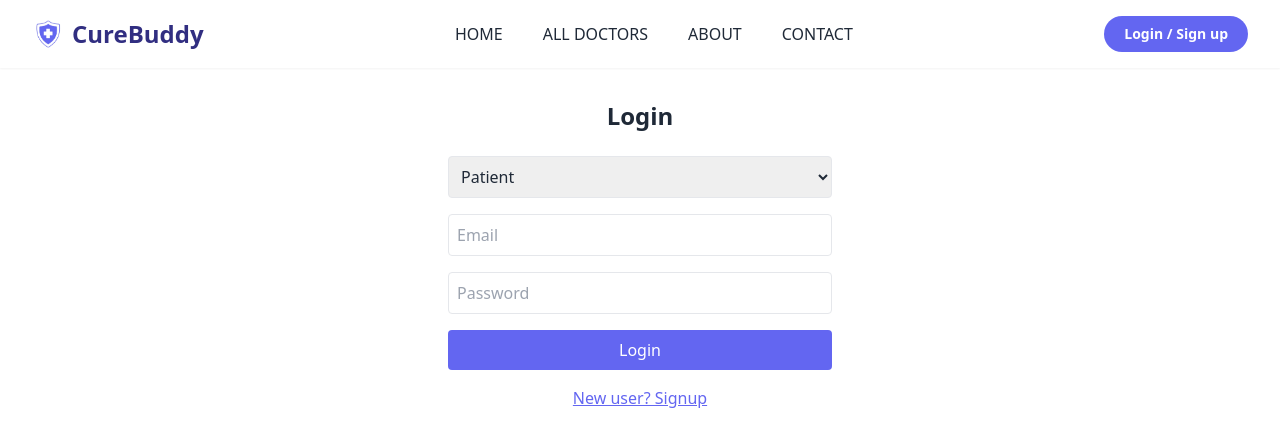
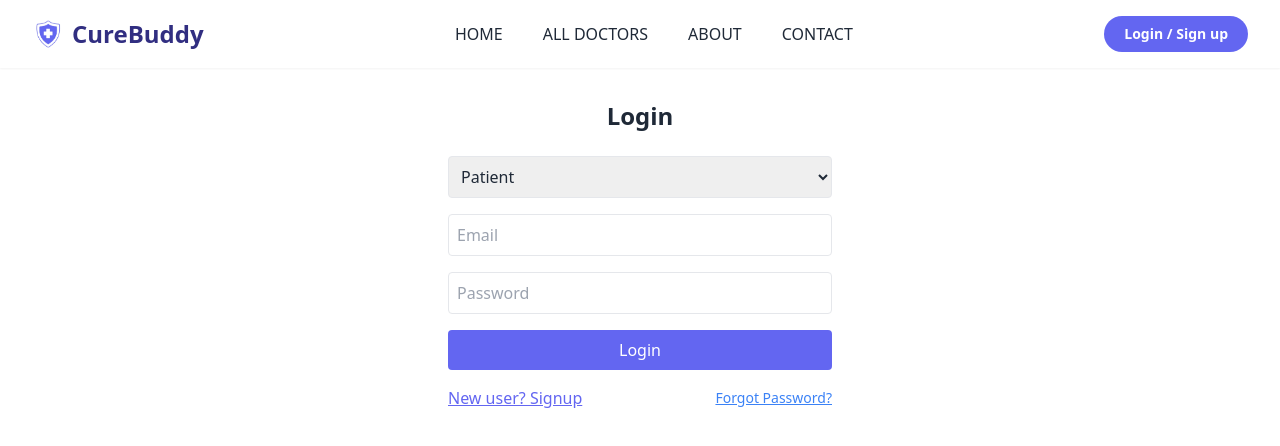
Before and after one commit to kiranshinde24/CureBuddy, a React (Vite) app in the folder frontend/: page /login in a window 1280 px wide. Shown: the top 446 px of the page. Built offline with nearby package versions, Linux system fonts and the light colour scheme; no server answers.

Commit message:
LoginPage.tsx updated

```diff
--- a/frontend/src/pages/LoginPage.tsx
+++ b/frontend/src/pages/LoginPage.tsx
@@ -2,26 +2,28 @@
 import React, { useState } from "react";
 import { useNavigate } from "react-router-dom";
 import { useAuth } from "../context/AuthContext";
+import toast from "react-hot-toast";
 
 const LoginPage: React.FC = () => {
   const [role, setRole] = useState<"patient" | "doctor" | "admin">("patient");
   const [email, setEmail] = useState("");
   const [password, setPassword] = useState("");
-  const [errorMessage, setErrorMessage] = useState("");
 
   const navigate = useNavigate();
   const { setUser, setToken } = useAuth();
 
   const handleLogin = async (e: React.FormEvent) => {
     e.preventDefault();
-    setErrorMessage("");
 
     try {
-      const response = await fetch(`${import.meta.env.VITE_API_URL}/api/auth/login`, {
+      const response = await fetch(
+        `${import.meta.env.VITE_API_URL}/api/auth/login`,
+        {
           method: "POST",
           headers: { "Content-Type": "application/json" },
           body: JSON.stringify({ email, password, role }),
-      });
+        }
+      );
 
       const data = await response.json();
 
@@ -33,27 +35,23 @@ const LoginPage: React.FC = () => {
         setToken(data.token);
         setUser(data.user);
 
+        toast.success("Login successfully!");
+
         if (data.role === "patient") return navigate("/all-doctors");
         if (data.role === "doctor") return navigate("/doctor/dashboard");
         if (data.role === "admin") return navigate("/admin");
       } else {
-        setErrorMessage(data.message || "Login failed. Check credentials.");
+        toast.error(data.message || "Login failed. Check credentials.");
       }
     } catch (error) {
       console.error("Login error:", error);
-      setErrorMessage("Something went wrong. Please try again.");
+      toast.error("Something went wrong. Please try again.");
     }
   };
 
   return (
     <div className="flex flex-col items-center justify-center p-8 max-w-md mx-auto">
       <h2 className="text-2xl font-bold mb-6">Login</h2>
-
-      {errorMessage && (
-        <div className="bg-red-100 border border-red-400 text-red-700 px-4 py-2 rounded mb-4 w-full text-center">
-          {errorMessage}
-        </div>
-      )}
 
       <form onSubmit={handleLogin} className="space-y-4 w-full">
         <select
@@ -89,12 +87,23 @@ const LoginPage: React.FC = () => {
         </button>
       </form>
 
+      <div className="flex justify-between items-center w-full mt-4">
         <button
           onClick={() => navigate("/signup")}
-        className="mt-4 text-indigo-500 underline"
+          className="text-indigo-500 underline"
         >
           New user? Signup
         </button>
+
+        {(role === "doctor" || role === "patient") && (
+          <button
+            onClick={() => navigate("/forgot-password")}
+            className="text-sm text-blue-500 underline"
+          >
+            Forgot Password?
+          </button>
+        )}
+      </div>
     </div>
   );
 };
```
Lines whose indentation alone changed are shown as unchanged.
